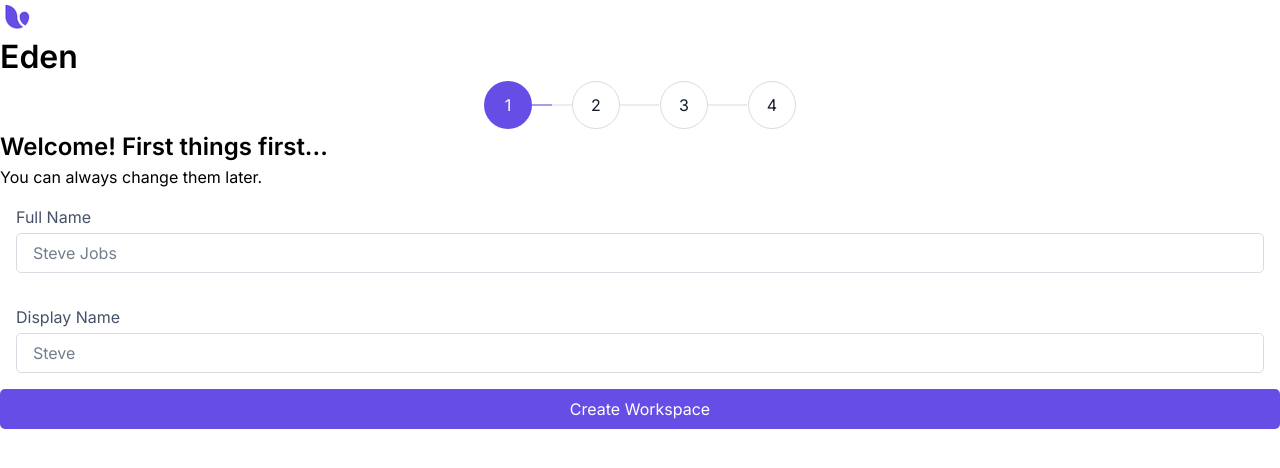
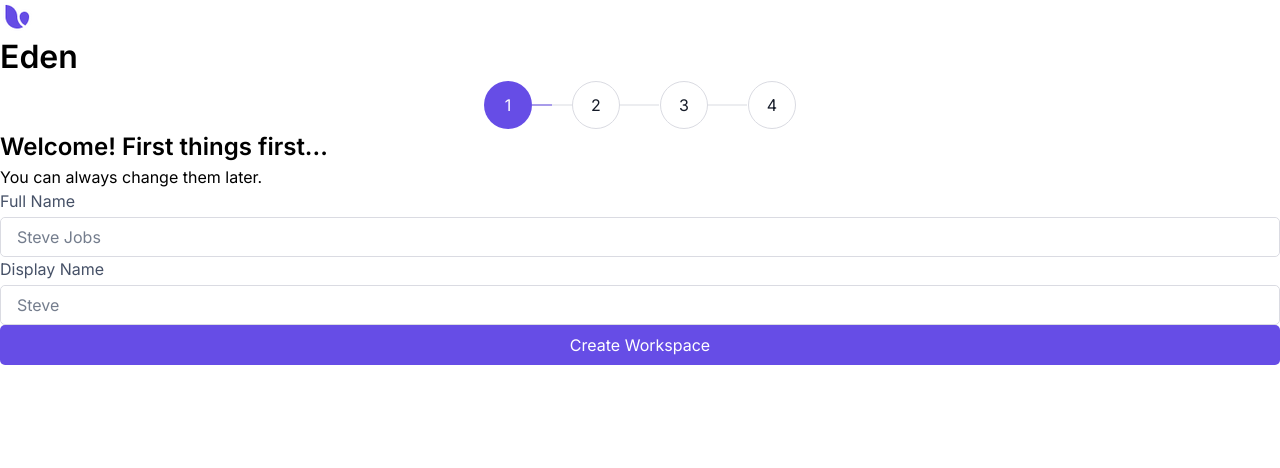
Before and after one commit to sruthi-98/react-user-onboarding, a React (Create React App) app: page / in a window 1280 px wide. Shown: the top 468 px of the page. Built offline with nearby package versions, Linux system fonts and the light colour scheme.

Commit message:
Update form group styles

```diff
--- a/src/css/main.css
+++ b/src/css/main.css
@@ -96,9 +96,6 @@ body {
   border-radius: 5px;
 }
 
-.form-group {
-  padding: 1rem;
-}
 .form-group__label {
   display: inline-block;
   color: #465167;
--- a/src/scss/components/_form-group.scss
+++ b/src/scss/components/_form-group.scss
@@ -1,8 +1,6 @@
 @use "../abstracts/" as *;
 
 .form-group {
-  padding: 1rem;
-
   &__label {
     display: inline-block;
     color: hsl($clr-text-form);
```
Also changed, not shown: 1 other file (tests, documents, lock files or other folders).
